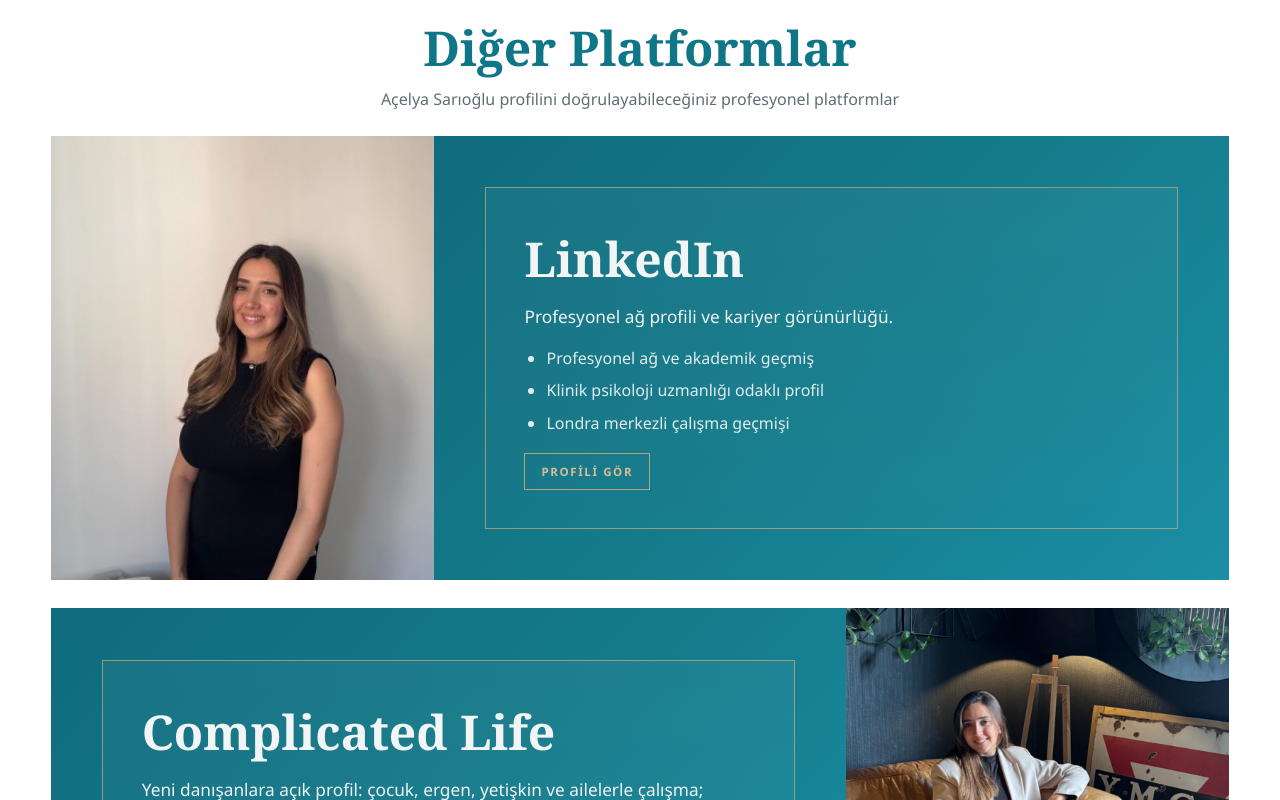
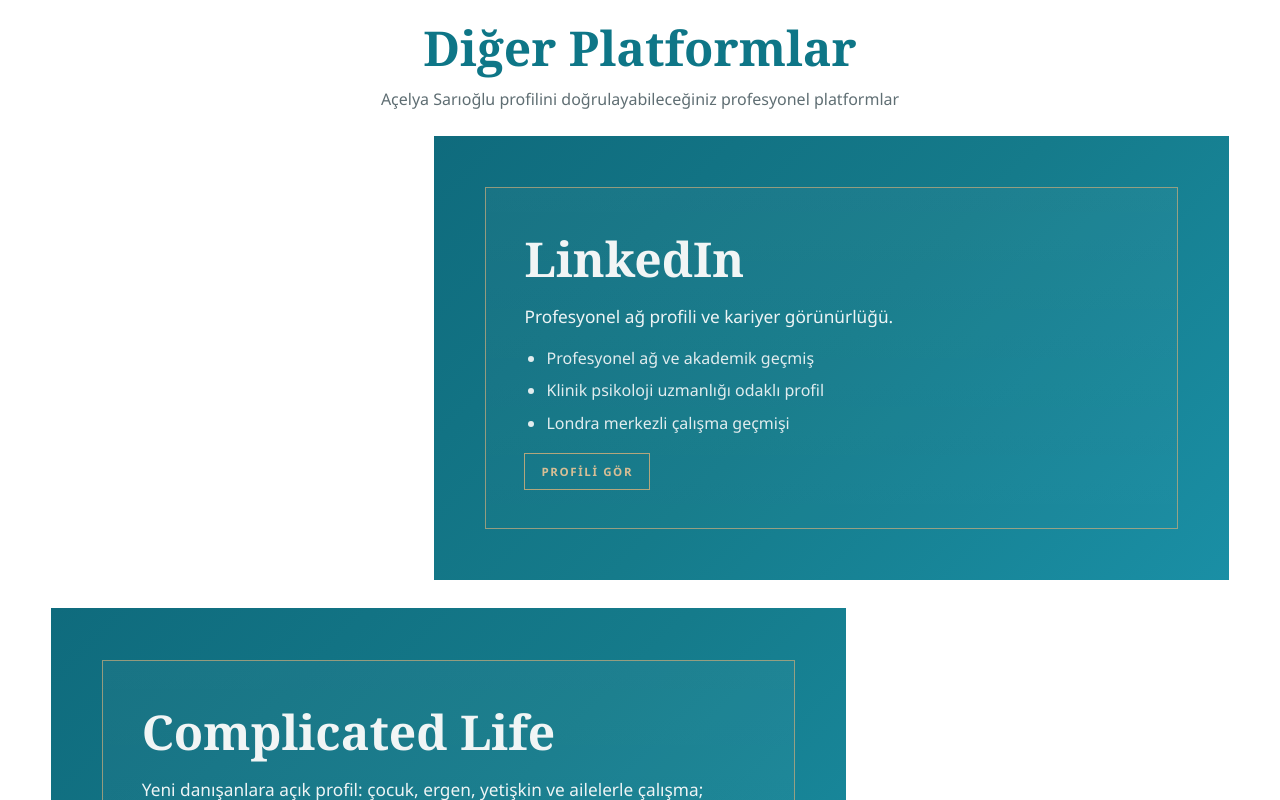
Before and after one commit to OmerYilmazlar/acelya-sarioglu, a React (Vite) app: page / in a window 1280 px wide. Shown: the part 6220-7020 px from the top of the page. Built offline with nearby package versions, Linux system fonts and the light colour scheme.

Commit message:
Remove Diğer Platformlar images and keep media panels blank

```diff
--- a/src/App.jsx
+++ b/src/App.jsx
@@ -844,9 +844,7 @@
             key={platform.name}
             className={`platform-feature ${index % 2 === 1 ? 'reverse' : ''} ${index === 1 || index === 2 ? 'compact' : ''}`}
           >
-            <div className="platform-feature-media">
-              <img src={platform.image} alt={`${platform.name} profil görüntüsü`} loading="lazy" />
-            </div>
+            <div className="platform-feature-media" aria-hidden="true" />
             <div className="platform-feature-content">
               <div className="platform-feature-frame">
                 <h3>{platform.name}</h3>
```
